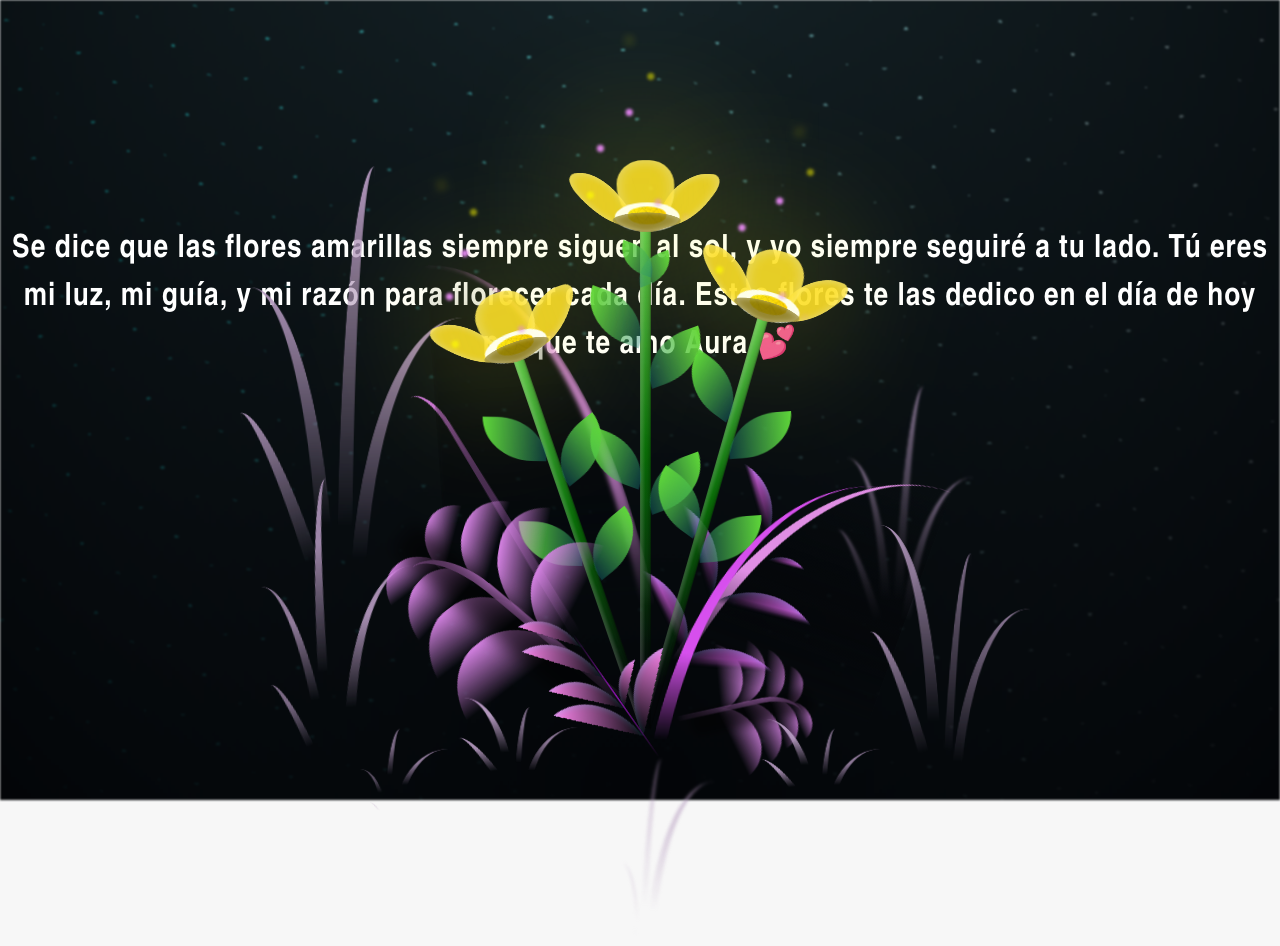
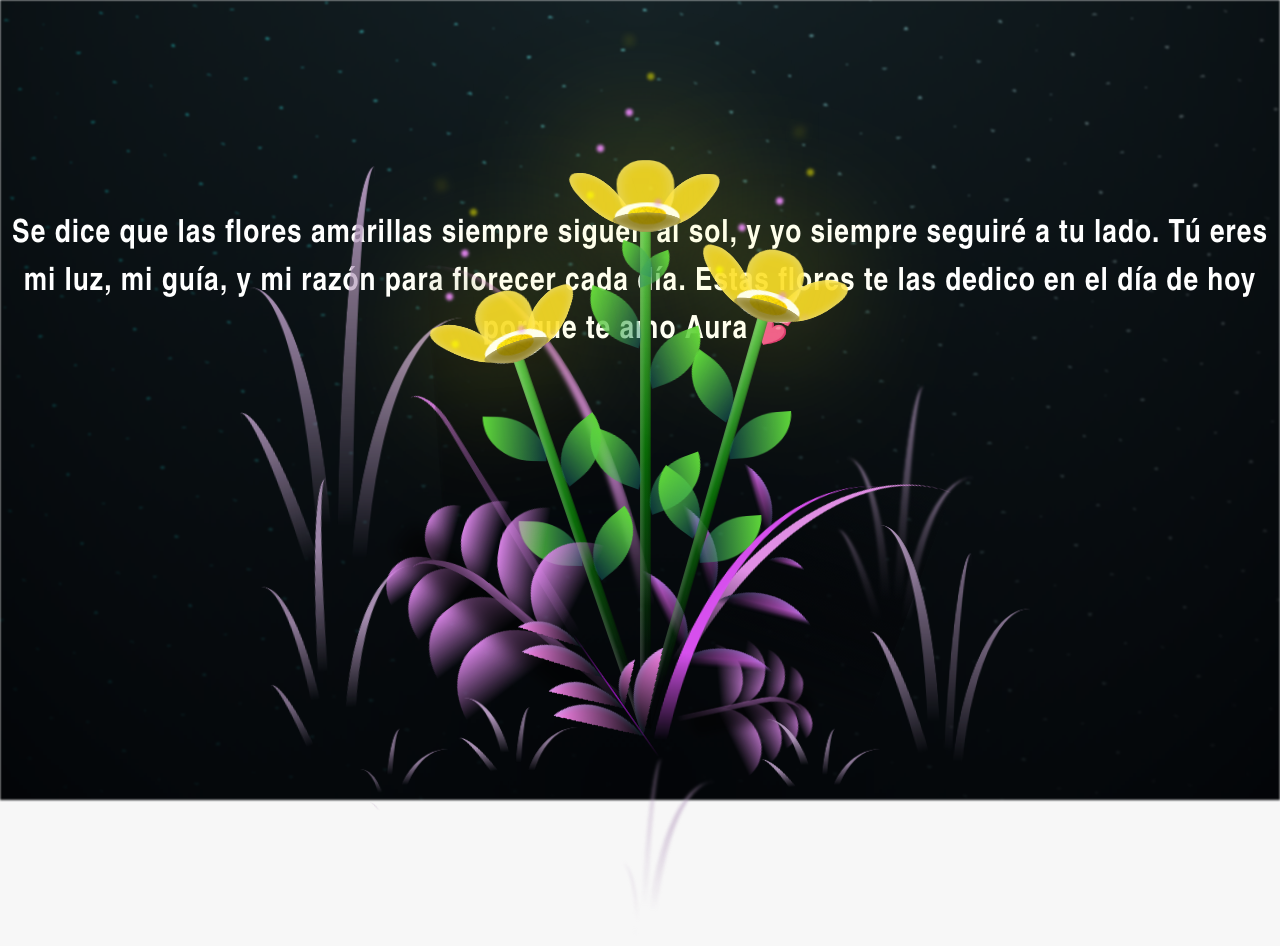
Before and after one commit to Jeszuss/Jeszuss.github.io, a plain HTML site: page flower.html in a window 1280 px wide. Drawn offline with Linux system fonts and the light colour scheme.

Commit message:
Update main.css

```diff
--- a/css/main.css
+++ b/css/main.css
@@ -40,7 +40,7 @@ body {
 
 }
 .titulo {
-  margin-bottom: 430px;
+  margin-bottom: 445px;
   font-family: "Arial Narrow", Arial, sans-serif;
   color: #ffffff;
   position: absolute;
```
